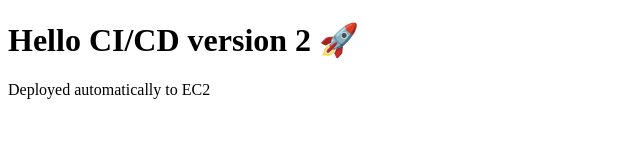
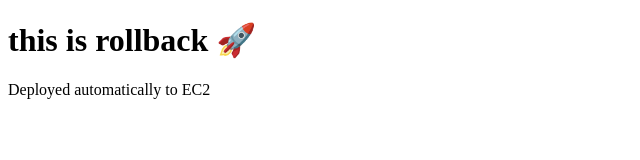
Before and after one commit to aherkunal06/demo--rollback, a plain HTML site: page index.html in a window 1280 px wide. Shown: the whole page, without its empty margins (0-640 px from the left). Drawn offline with Linux system fonts and the light colour scheme.

Commit message:
Change header text to 'this is rollback'

```diff
--- a/index.html
+++ b/index.html
@@ -4,7 +4,7 @@
   <title>CI CD </title>
 </head>
 <body>
-  <h1>Hello CI/CD version 2 🚀</h1>
+  <h1>this is rollback 🚀</h1>
   <p>Deployed automatically to EC2</p>
 </body>
 </html>
```
